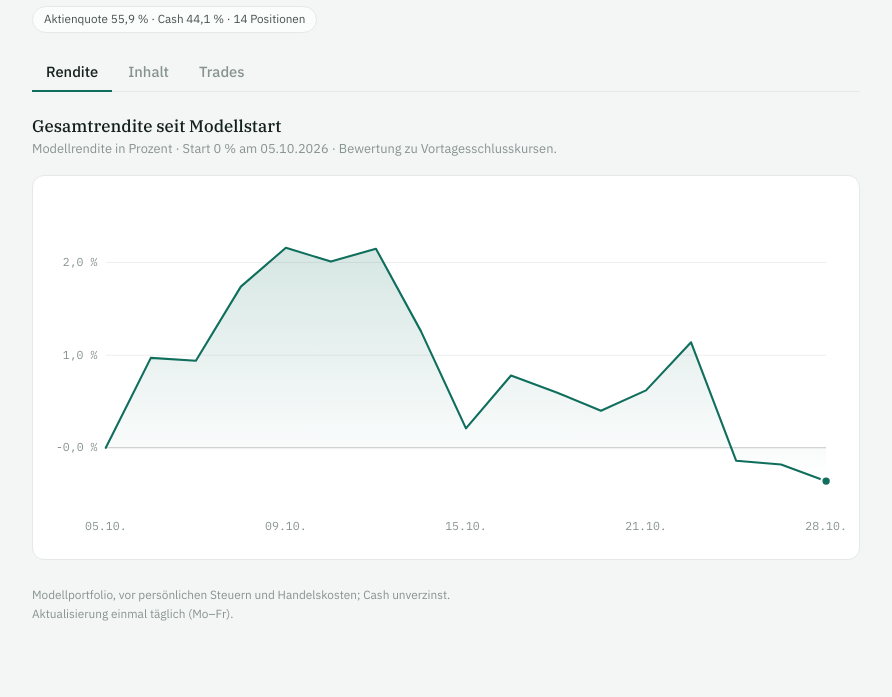
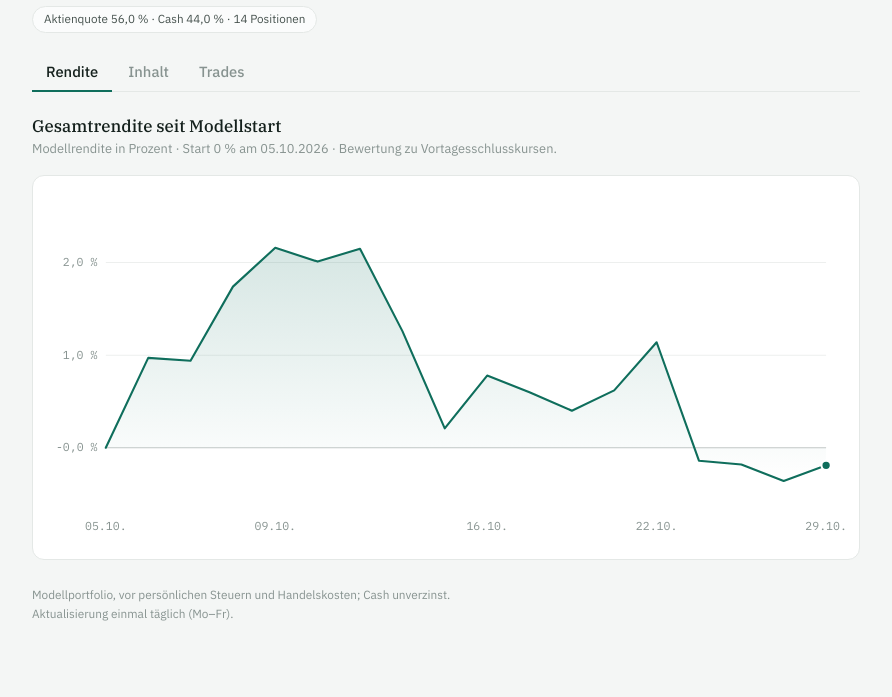
Before and after one commit to Freemre/isentric, a plain HTML site: page index.html in a window 1280 px wide. Shown: the part 103-800 px from the top of the page, without its empty margins (194-1086 px from the left). Drawn offline with Linux system fonts and the light colour scheme.

Commit message:
iSentric taegliches Update

```diff
--- a/index.html
+++ b/index.html
@@ -168,10 +168,10 @@ const NAMES = {
 /* === DATA:START (taegliches Update ersetzt genau diese Sektion) === */
 const DATA = {
   "startDate": "2026-10-05",
-  "asOf": "2026-10-28",
-  "index": 99.64,
-  "stockQuote": 55.88,
-  "cashQuote": 44.12,
+  "asOf": "2026-10-29",
+  "index": 99.81,
+  "stockQuote": 55.96,
+  "cashQuote": 44.04,
   "positions": 14,
   "series": [
     {
@@ -241,67 +241,71 @@ const DATA = {
     {
       "d": "2026-10-28",
       "r": -0.36
+    },
+    {
+      "d": "2026-10-29",
+      "r": -0.19
     }
   ],
   "holdings": [
     {
       "t": "MU",
+      "w": 4.48
+    },
+    {
+      "t": "NVDA",
+      "w": 4.03
+    },
+    {
+      "t": "HPE",
+      "w": 4.38
+    },
+    {
+      "t": "MPC",
+      "w": 3.69
+    },
+    {
+      "t": "VLO",
+      "w": 3.5
+    },
+    {
+      "t": "AVAH",
       "w": 4.24
     },
     {
-      "t": "NVDA",
-      "w": 4.08
-    },
-    {
-      "t": "HPE",
-      "w": 4.43
-    },
-    {
-      "t": "MPC",
-      "w": 3.66
-    },
-    {
-      "t": "VLO",
-      "w": 3.49
-    },
-    {
-      "t": "AVAH",
-      "w": 4.13
-    },
-    {
       "t": "VEEV",
-      "w": 4.05
+      "w": 4.1
     },
     {
       "t": "PAYS",
-      "w": 3.94
+      "w": 3.78
     },
     {
       "t": "OSCR",
-      "w": 3.94
+      "w": 3.83
     },
     {
       "t": "ADM",
-      "w": 3.8
+      "w": 3.74
     },
     {
       "t": "NUE",
-      "w": 4.24
+      "w": 4.25
     },
     {
       "t": "FCX",
-      "w": 3.8
+      "w": 3.83
     },
     {
       "t": "IBDRY",
-      "w": 4.03
+      "w": 4.04
     },
     {
       "t": "AMZN",
-      "w": 4.06
+      "w": 4.08
     }
   ],
-  "cashWeight": 44.12,
+  "cashWeight": 44.04,
   "trades": [
     {
       "d": "2026-10-05",
```
